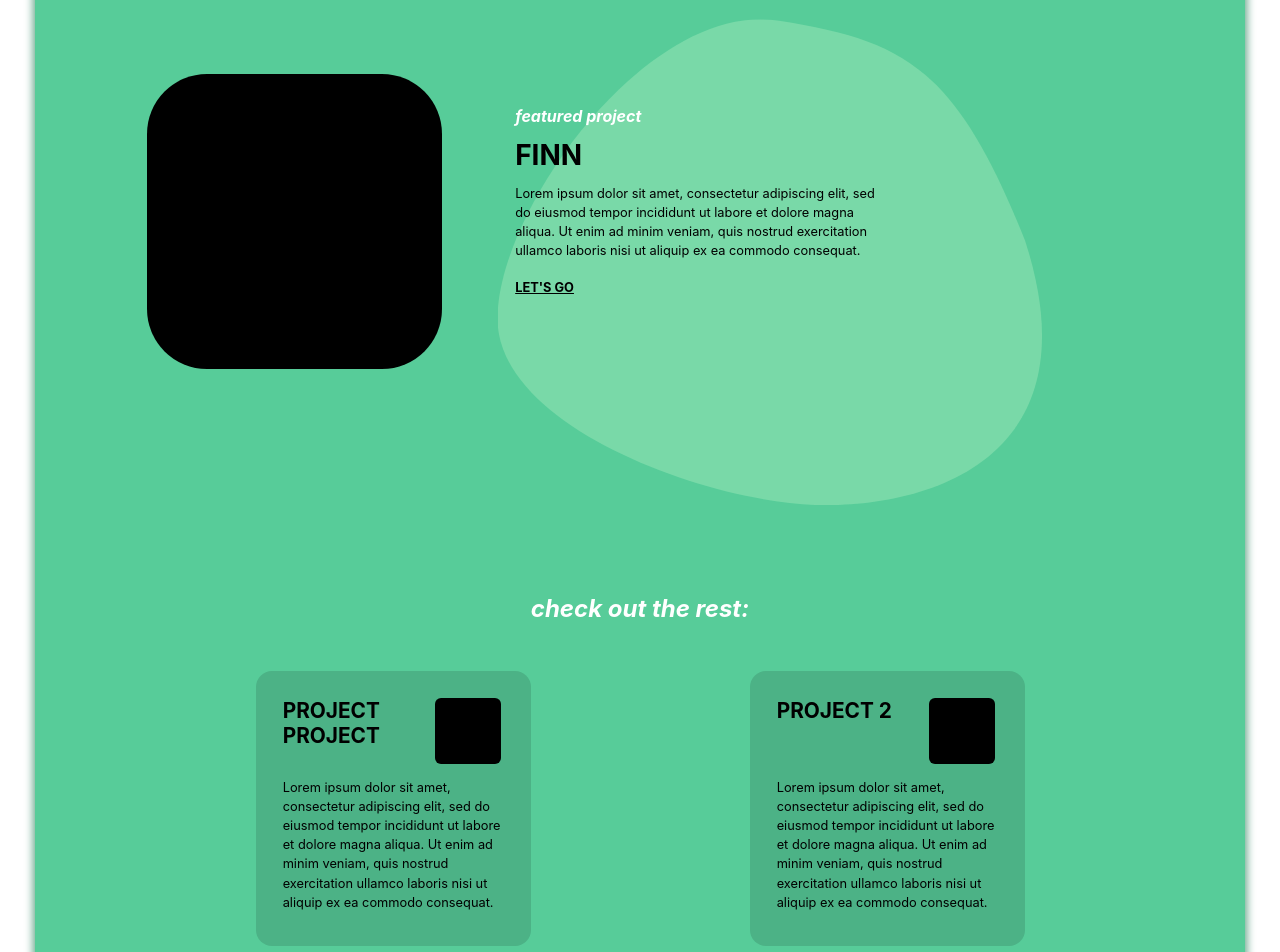
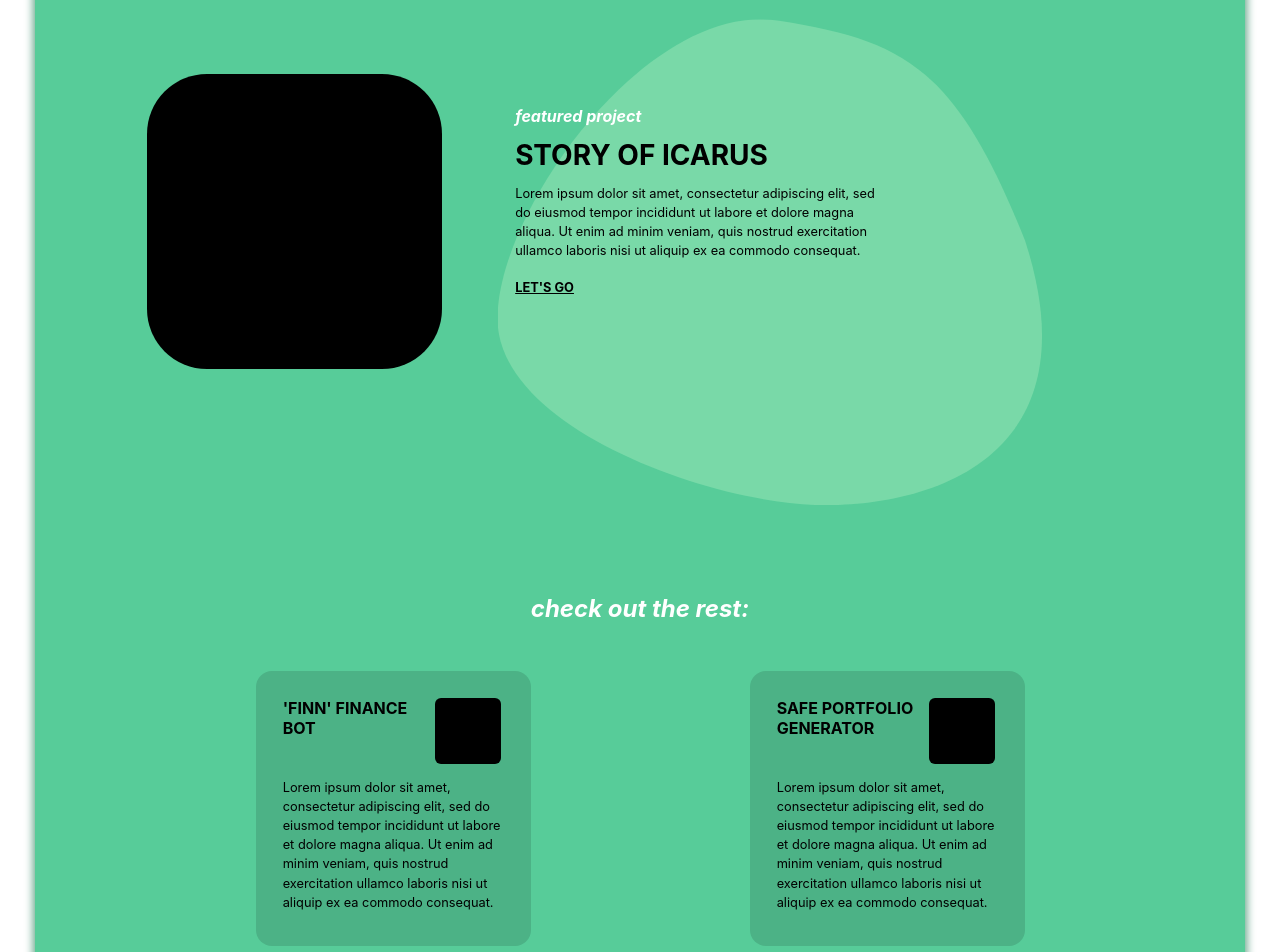
Before and after one commit to NessaLiu/nessaliu.github.io, a React (Create React App) app: page / in a window 1280 px wide. Shown: the part 2460-3412 px from the top of the page. Built offline with nearby package versions, Linux system fonts and the light colour scheme.

Commit message:
hover animation for project cards

```diff
--- a/src/components/Projects/projects.css
+++ b/src/components/Projects/projects.css
@@ -147,8 +147,18 @@
     width: 275px;
     height: 275px;
     border-radius: 1rem;
+    /* background-color: #4CB286; */
+    /* background: linear-gradient(to bottom, #4CB286, #3f8f6c); */
     background-color: #4CB286;
+    transition: background-color 0.75s ease-out;
     text-align: left;
+    opacity: 1;
+}
+
+
+.projectCard:hover {
+    background-color: #429772;
+    cursor: pointer;
 }
 
 .projectCard:link {
@@ -161,11 +171,12 @@
 }
 
 .cardProjectTitle {
-    padding: 27px 0px 27px 27px;
+    padding: 27px;
     /* width: 50%; */
-    font-size: 1.3rem;
+    font-size: 1rem;
     width: 75%;
 }
+
 
 .projectCover {
     height: 66px;
--- a/src/data/data.js
+++ b/src/data/data.js
@@ -45,14 +45,14 @@ export const projects = {
     title: "projects",
     featuredTitle: "featured project",
     featured: [
-        {key: 0, projectName: "'Finn' Finance Bot", projectDesc: "Lorem ipsum dolor sit amet, consectetur adipiscing elit, sed do eiusmod tempor incididunt ut labore et dolore magna aliqua. Ut enim ad minim veniam, quis nostrud exercitation ullamco laboris nisi ut aliquip ex ea commodo consequat.", projectLink: "https://github.com/Finn-Discord-Bot/finn"},
-        {key: 1, projectName: "Finn", projectDesc: "Lorem ipsum dolor sit amet, consectetur adipiscing elit, sed do eiusmod tempor incididunt ut labore et dolore magna aliqua. Ut enim ad minim veniam, quis nostrud exercitation ullamco laboris nisi ut aliquip ex ea commodo consequat.", projectLink: ""}],
+        {key: 0, projectName: "Stages of Growth", projectDesc: "Lorem ipsum dolor sit amet, consectetur adipiscing elit, sed do eiusmod tempor incididunt ut labore et dolore magna aliqua. Ut enim ad minim veniam, quis nostrud exercitation ullamco laboris nisi ut aliquip ex ea commodo consequat.", projectLink: "https://github.com/Finn-Discord-Bot/finn"},
+        {key: 1, projectName: "Story of Icarus", projectDesc: "Lorem ipsum dolor sit amet, consectetur adipiscing elit, sed do eiusmod tempor incididunt ut labore et dolore magna aliqua. Ut enim ad minim veniam, quis nostrud exercitation ullamco laboris nisi ut aliquip ex ea commodo consequat.", projectLink: ""}],
     transitionText: "check out the rest:",
     projects: [
-        {key: 0, projectName: "Project project", projectDesc: "Lorem ipsum dolor sit amet, consectetur adipiscing elit, sed do eiusmod tempor incididunt ut labore et dolore magna aliqua. Ut enim ad minim veniam, quis nostrud exercitation ullamco laboris nisi ut aliquip ex ea commodo consequat.", projectLink: ""},
-        {key: 1, projectName: "Project 2", projectDesc: "Lorem ipsum dolor sit amet, consectetur adipiscing elit, sed do eiusmod tempor incididunt ut labore et dolore magna aliqua. Ut enim ad minim veniam, quis nostrud exercitation ullamco laboris nisi ut aliquip ex ea commodo consequat.", projectLink: ""},
-        {key: 2, projectName: "Project 3", projectDesc: "Lorem ipsum dolor sit amet, consectetur adipiscing elit, sed do eiusmod tempor incididunt ut labore et dolore magna aliqua. Ut enim ad minim veniam, quis nostrud exercitation ullamco laboris nisi ut aliquip ex ea commodo consequat.", projectLink: ""},
-        {key: 3, projectName: "Project 4", projectDesc: "Lorem ipsum dolor sit amet, consectetur adipiscing elit, sed do eiusmod tempor incididunt ut labore et dolore magna aliqua. Ut enim ad minim veniam, quis nostrud exercitation ullamco laboris nisi ut aliquip ex ea commodo consequat.", projectLink: ""}
+        {key: 0, projectName: "'Finn' Finance Bot", projectDesc: "Lorem ipsum dolor sit amet, consectetur adipiscing elit, sed do eiusmod tempor incididunt ut labore et dolore magna aliqua. Ut enim ad minim veniam, quis nostrud exercitation ullamco laboris nisi ut aliquip ex ea commodo consequat.", projectLink: ""},
+        {key: 1, projectName: "Safe Portfolio Generator", projectDesc: "Lorem ipsum dolor sit amet, consectetur adipiscing elit, sed do eiusmod tempor incididunt ut labore et dolore magna aliqua. Ut enim ad minim veniam, quis nostrud exercitation ullamco laboris nisi ut aliquip ex ea commodo consequat.", projectLink: ""},
+        {key: 2, projectName: "'Vantoria' Entertaiment Bot", projectDesc: "Lorem ipsum dolor sit amet, consectetur adipiscing elit, sed do eiusmod tempor incididunt ut labore et dolore magna aliqua. Ut enim ad minim veniam, quis nostrud exercitation ullamco laboris nisi ut aliquip ex ea commodo consequat.", projectLink: ""},
+        {key: 3, projectName: "Summer Showdown Platform Game", projectDesc: "Lorem ipsum dolor sit amet, consectetur adipiscing elit, sed do eiusmod tempor incididunt ut labore et dolore magna aliqua. Ut enim ad minim veniam, quis nostrud exercitation ullamco laboris nisi ut aliquip ex ea commodo consequat.", projectLink: ""}
     ],
     linkText: "LET'S GO"
 }
```
